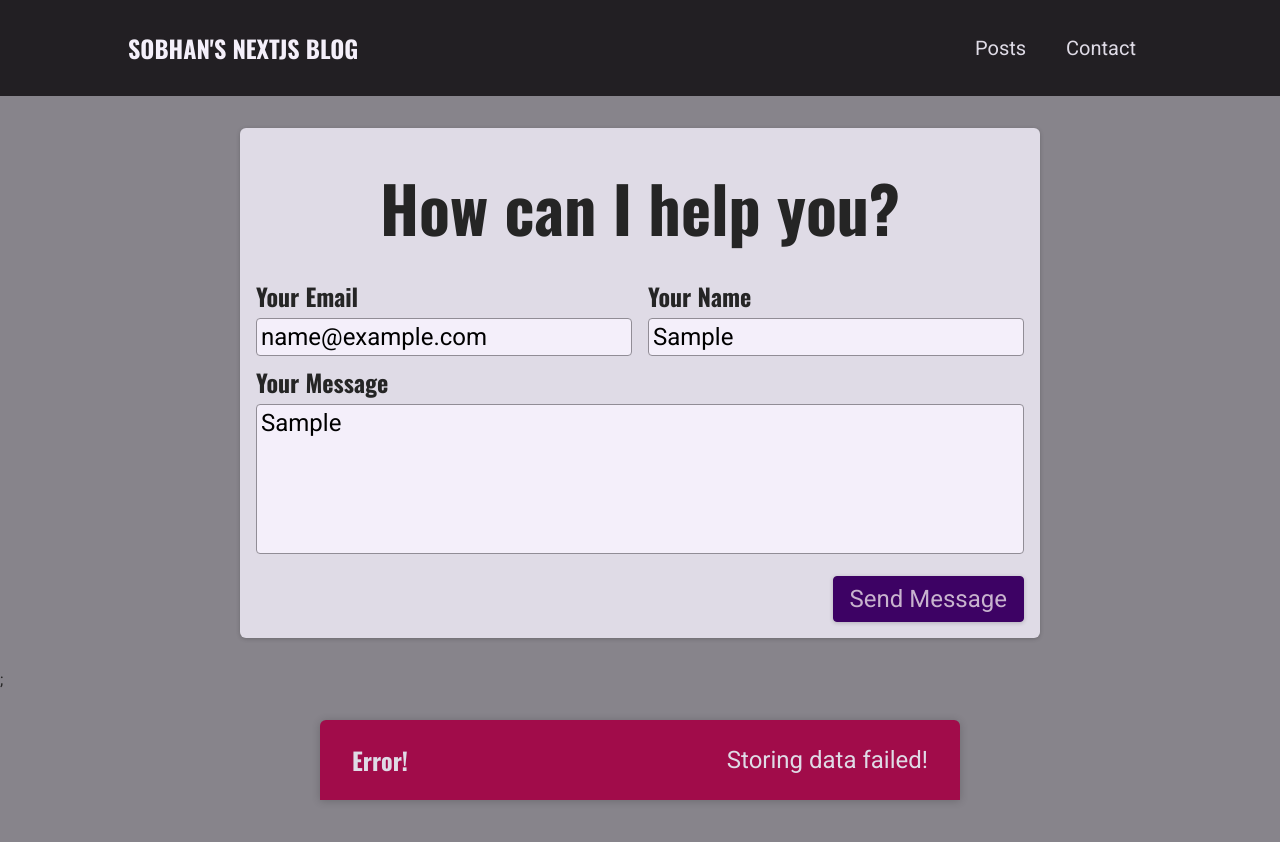
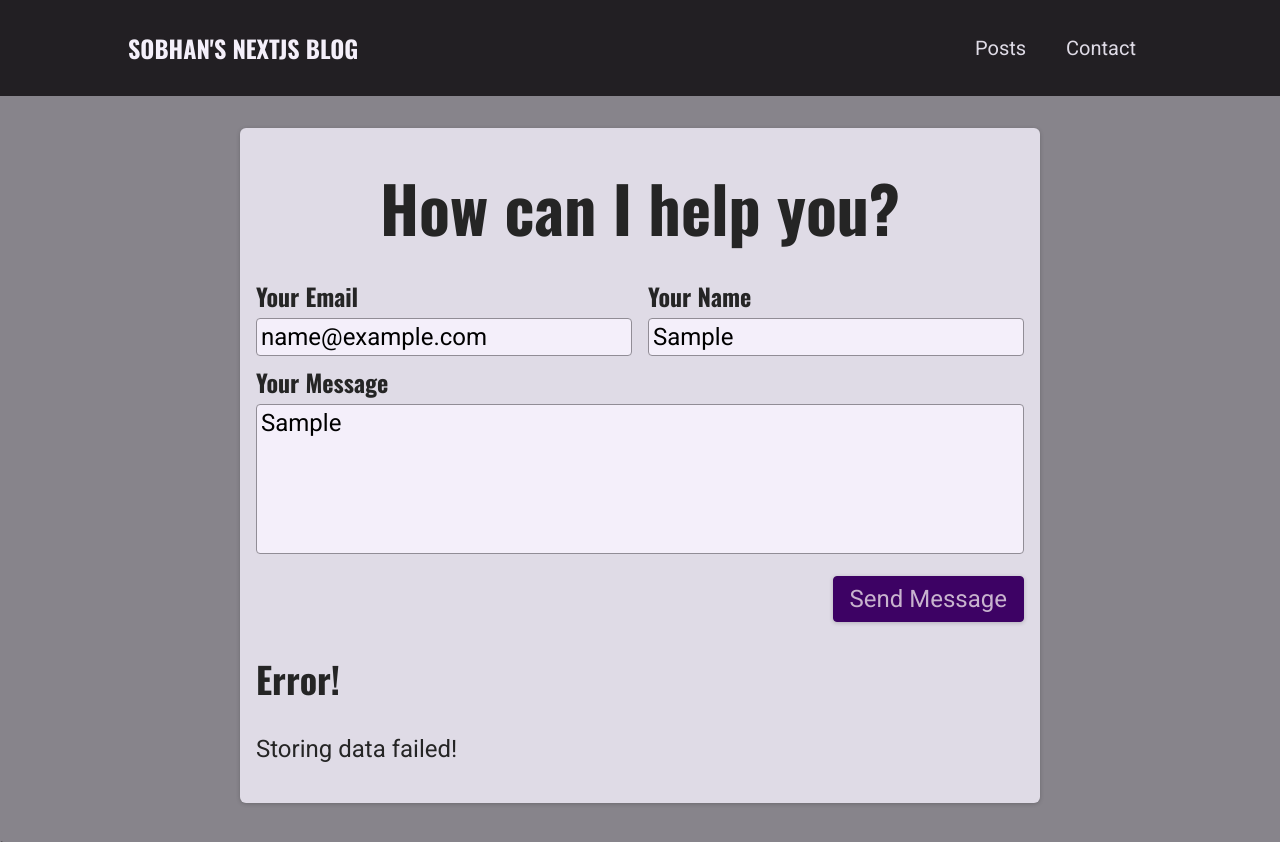
Before and after one commit to sob-hon/blog-nextjs, a Next.js app: page /contact in a window 1280 px wide. Both pictures are taken after typing "name@example.com", "Sample", "Sample" into the empty fields and a click on the button "Send Message". Shown: the top 842 px of the page. Before the commit the page ends 800 px from the top, so only its background shows below. Built offline with nearby package versions, Linux system fonts and the light colour scheme; no server answers; the database is empty.

Commit message:
deleted styles.

```diff
--- a/components/ui/Notification.js
+++ b/components/ui/Notification.js
@@ -1,22 +1,22 @@
-import classes from "/components/ui/Notification.module.css";
+// import classes from "./Notification.module.css";
 
 function Notification(props) {
   const { title, message, status } = props;
 
-  let statusClasses = "";
+  // let statusClasses = "";
 
-  if (status === "success") {
-    statusClasses = classes.success;
-  }
+  // if (status === "success") {
+  //   statusClasses = classes.success;
+  // }
 
-  if (status === "error") {
-    statusClasses = classes.error;
-  }
+  // if (status === "error") {
+  //   statusClasses = classes.error;
+  // }
 
-  const cssClasses = `${classes.notification} ${statusClasses}`;
+  // const cssClasses = `${classes.notification} ${statusClasses}`;
 
   return (
-    <div className={cssClasses}>
+    <div>
       <h2>{title}</h2>
       <p>{message}</p>
     </div>
```
